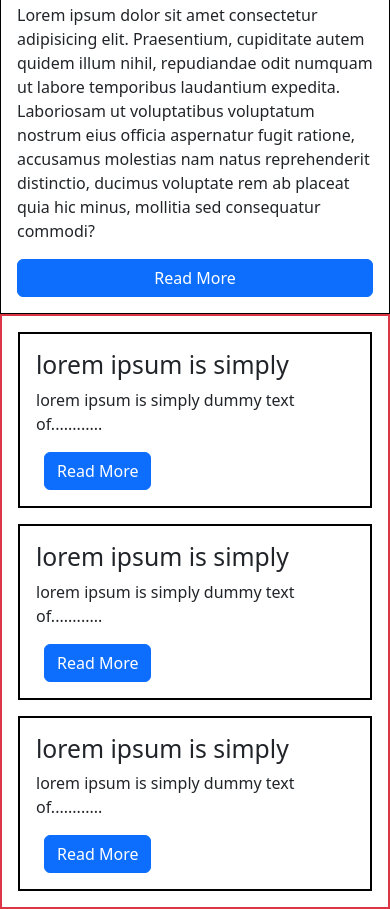
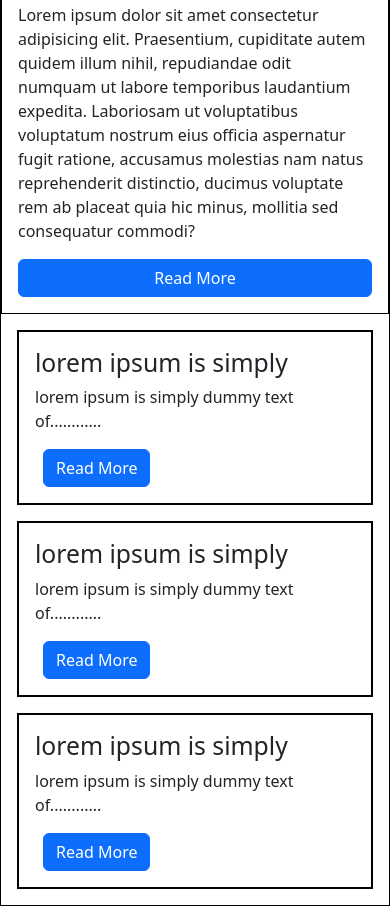
Before and after one commit to jizrix/First-Boostrap-Project, a plain HTML site: page index.html in a window 390 px wide. Shown: the part 426-1335 px from the top of the page. Drawn offline with nearby package versions, Linux system fonts and the light colour scheme.

Commit message:
fix border

```diff
--- a/index.html
+++ b/index.html
@@ -17,7 +17,7 @@
       integrity="sha384-HwwvtgBNo3bZJJLYd8oVXjrBZt8cqVSpeBNS5n7C8IVInixGAoxmnlMuBnhbgrkm"
       crossorigin="anonymous"
     ></script>
-    <div style="max-width: 1440px; background-color: rgb(255, 255, 255); margin: auto; outline: 2px solid red;">
+    <div style="max-width: 1440px; margin: auto;">
         <nav class="navbar navbar-expand-lg navbar-dark bg-dark">
             <div class="container-fluid">
                 <div class="p-2">
@@ -55,7 +55,7 @@
             </div>
           </nav>
         <main>
-            <div class="d-flex flex-column flex-lg-row ">
+            <div class="d-flex flex-column flex-lg-row border border-1 border-black">
                 <!-- Section Top -->
                 <section class="p-3 w-100 w-lg-60 border border-1 border-black m-0 m-lg-4">
                         <h1 class="mt-1 fs-3">Lorem ipsum is simply</h1>
@@ -110,7 +110,7 @@
                 </section>
 
                 <!-- Section Bottom -->
-                <section class="p-3 w-100 border border-2 border-danger d-block d-lg-none">
+                <section class="p-3 w-100 d-block d-lg-none">
                     <div class="border border-2 border-black p-3">
                         <h2>lorem ipsum is simply</h2>
                         <p>lorem ipsum is simply dummy text of............</p>
```
